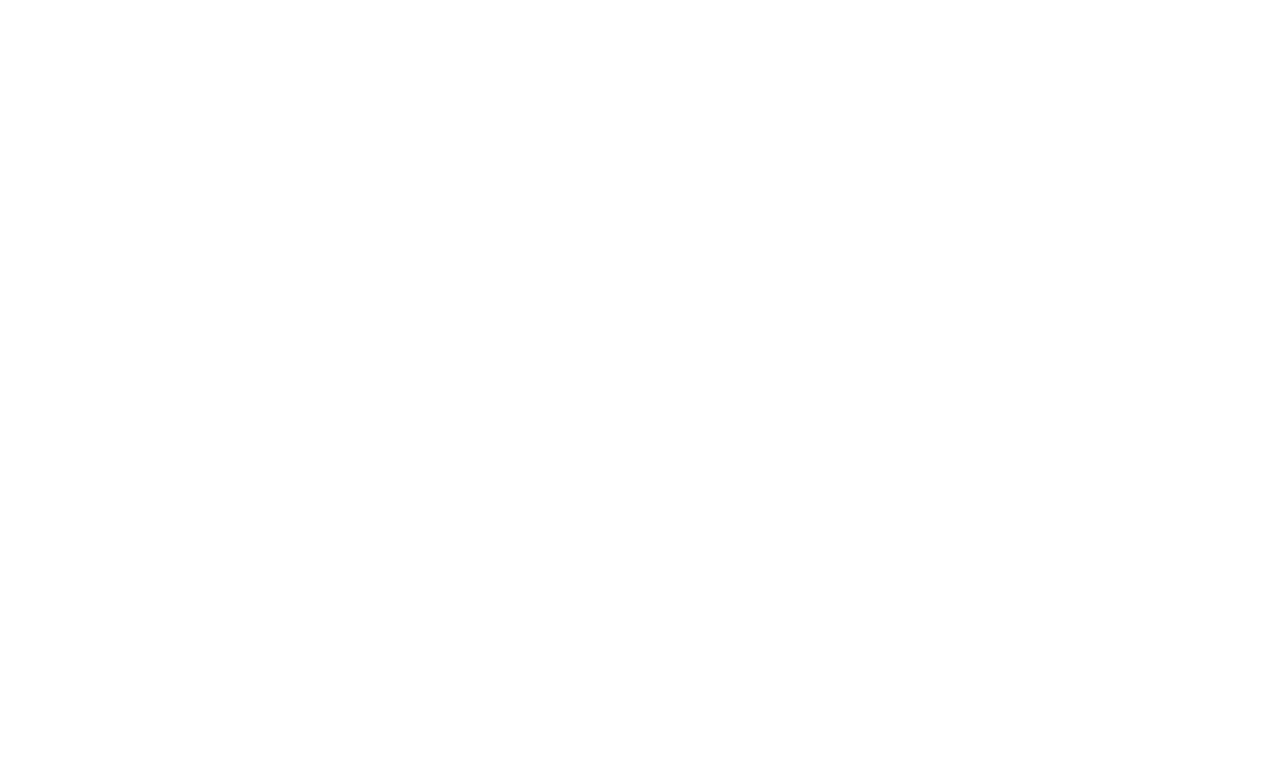
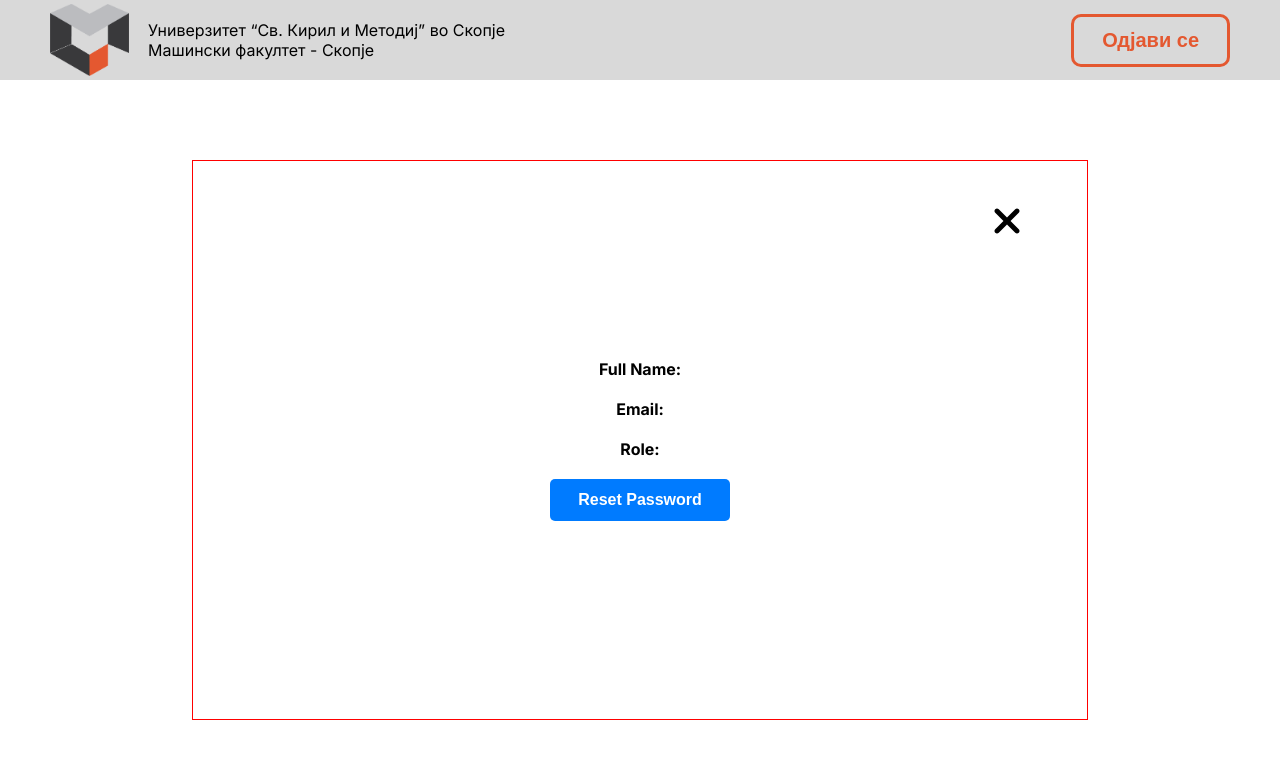
Before and after one commit to martytrajkoski/inSys--frontend, a React (Vite) app: page /profile in a window 1280 px wide. Before the commit this address had no page. Shown: the top 758 px of the page. Built offline with nearby package versions, Linux system fonts and the light colour scheme; no server answers.

Commit message:
profile page implemented, route for prikazi fakturi fixed

```diff
--- a/src/components/Header/Header.tsx
+++ b/src/components/Header/Header.tsx
@@ -1,7 +1,7 @@
 import React, { useEffect, useState } from "react";
 import axiosClient from "../../axiosClient/axiosClient";
 import type { UserType } from "../../types/types";
-import { useNavigate } from "react-router-dom";
+import { Link, useNavigate } from "react-router-dom";
 import logo from "../Logo/Asset_2.png";
 
 const Header: React.FC = () => {
@@ -13,7 +13,6 @@
       const response = await axiosClient.get("/auth/user");
       if (response.status === 200) {
         setUser(response.data);
-        console.log("response.data", response.data);
       }
     } catch (error) {
       console.error(error);
@@ -47,7 +46,7 @@
         </div>
       </div>
       <div className="header-user">
-        <p>{user?.name}</p>
+        <Link to='/profile'>{user?.name}</Link>
         <button onClick={logout}>Одјави се</button>
       </div>
     </div>
--- a/src/components/MainMenu/MainMenuSidebar.tsx
+++ b/src/components/MainMenu/MainMenuSidebar.tsx
@@ -7,7 +7,7 @@
     <div className="mainmenu-sidebar-backdrop">
       <div className="mainmenu-sidebar">
         <div className="sidebar-items">
-          <Link to="/lista-fakturi">Преглед на фактури</Link>
+          <Link to="/">Преглед на фактури</Link>
           <Link to="/lista-barateli">Преглед на баратели на набавка</Link>
           <Link to="/lista-izdavaci">Преглед на издавачи</Link>
         </div>
--- /dev/null
+++ b/src/pages/Sign/Profile.tsx
@@ -0,0 +1,127 @@
+import React, { useEffect, useState } from "react";
+import axiosClient from "../../axiosClient/axiosClient";
+import type { RoleType, UserType } from "../../types/types";
+import { FontAwesomeIcon } from "@fortawesome/react-fontawesome";
+import { faClose } from "@fortawesome/free-solid-svg-icons";
+import { useNavigate } from "react-router-dom";
+
+const Profile: React.FC = () => {
+    const [user, setUser] = useState<UserType>();
+    const [role, setRole] = useState<RoleType>();
+
+    const [showModal, setShowModal] = useState<boolean>(false);
+    const [resetEmail, setResetEmail] = useState<string>("");
+    const [resetMessage, setResetMessage] = useState<string | null>(null);
+
+    const navigate = useNavigate();
+
+    const fetchUser = async () => {
+        try {
+            const response = await axiosClient.get('/auth/user');
+            if (response.status === 200) {
+                setUser(response.data);
+                setResetEmail(response.data.email);
+            }
+        } catch (error) {
+            console.error("Error fetching user:", error);
+        }
+    };
+
+    const fetchRole = async () => {
+        try {
+            if (!user?.role_id) return;
+            const response = await axiosClient.get(`/roles/show/${user.role_id}`);
+            if (response.status === 201) {
+                setRole(response.data.role);
+            }
+        } catch (error) {
+            console.error("Error fetching role:", error);
+        }
+    };
+
+    const handleForgotPassword = async () => {
+        setResetMessage(null);
+        try {
+            await axiosClient.get("/auth/reset-password", {
+                params: { email: resetEmail },
+            });
+            setResetMessage("Password reset instructions sent to your email.");
+        } catch (err: any) {
+            setResetMessage("Failed to send reset instructions. Please try again.");
+        }
+    };
+
+    useEffect(() => {
+        fetchUser();
+    }, []);
+
+    useEffect(() => {
+        fetchRole();
+    }, [user?.role_id]);
+
+    return (
+        <div className="profile">
+            <div className="profile-container">
+                <div className="profile-navigation">
+                    <FontAwesomeIcon icon={faClose} onClick={()=>navigate(-1)} />
+                </div>
+                <div className="profile-info">
+                    <div className="profile-item">
+                        <label><b>Full Name: </b></label>
+                        {user?.name}
+                    </div>
+                    <div className="profile-item">
+                        <label><b>Email: </b></label>
+                        {user?.email}
+                    </div>
+                    <div className="profile-item">
+                        <label><b>Role: </b></label>
+                        {role?.name}
+                    </div>
+                    <div className="profile-buttons">
+                        <button onClick={() => setShowModal(true)}>Reset Password</button>
+                    </div>
+                </div>
+            </div>
+
+            {showModal && (
+                <div className="forgot-password-modal-overlay">
+                    <div className="forgot-password-modal-content">
+                        <h3>Reset Password</h3>
+                        <input
+                            type="email"
+                            placeholder="Enter your email"
+                            value={resetEmail}
+                            onChange={(e) => setResetEmail(e.target.value)}
+                        />
+
+                        <button onClick={handleForgotPassword} className="submit-button">
+                            Send Reset Link
+                        </button>
+                        <button
+                            onClick={() => {
+                                setShowModal(false);
+                                setResetMessage(null);
+                            }}
+                            className="cancel-button"
+                        >
+                            Cancel
+                        </button>
+
+                        {resetMessage && (
+                            <p
+                                className={`message ${
+                                    resetMessage.includes("instructions") ? "success" : "error"
+                                }`}
+                            >
+                                {resetMessage}
+                            </p>
+                        )}
+                    </div>
+                </div>
+            )}
+        </div>
+    );
+};
+
+export default Profile;
--- a/src/pages/Sign/SignIn.tsx
+++ b/src/pages/Sign/SignIn.tsx
@@ -68,7 +68,6 @@
             required
           />
 
-          {/* Password with Show/Hide Toggle */}
           <div className="password-input-wrapper">
             <input
               type={showPassword ? "text" : "password"}
--- a/src/routes/AppRoutes.tsx
+++ b/src/routes/AppRoutes.tsx
@@ -13,6 +13,7 @@
 import Barateli from "../pages/Departments/Barateli/Barateli";
 import Izdavaci from "../pages/Departments/Izdavaci/Izdavaci";
 import PregledFakturi from "../pages/MainMenu/PregledFakturi";
+import Profile from "../pages/Sign/Profile";
 
 const AppRoutes: React.FC = () => {
   return (
@@ -22,7 +23,7 @@
         <Route path="/signin" element={<SignIn />} />
         <Route path="/" element={<Home />}>
           <Route element={<MainMenu />}>
-            <Route path="lista-fakturi" element={<PregledFakturi/>}/>
+            <Route index element={<PregledFakturi/>}/>
             <Route path="lista-barateli" element={<Barateli />} />
             <Route path="lista-izdavaci" element={<Izdavaci />} />
           </Route>
@@ -39,6 +40,7 @@
             />
             <Route path="prodekan" element={<Prodekan />} />
           </Route>
+          <Route path="profile" element={<Profile/>}/>
         </Route>
       </Routes>
     </Router>
--- a/src/styles/main.scss
+++ b/src/styles/main.scss
@@ -8,6 +8,7 @@
 //pages
 @use "../styles/pages/sign/sign.scss";
 @use "../styles/pages/sign/forgotPassword.scss";
+@use "../styles/pages/sign/profile.scss";
 @use "../styles/pages/mainmenu/mainmenu.scss";
 @use "../styles/pages/departments/department.scss";
 @use "../styles/pages/departments/technical-secretary/technical-secretary.scss";
--- /dev/null
+++ b/src/styles/pages/sign/profile.scss
@@ -0,0 +1,45 @@
+.profile{
+    display: flex;
+    justify-content: center;
+    position: relative;
+    top: 10vh;
+    height: 90vh;
+
+    .profile-container{
+        border: 1px solid red;
+        display: flex;
+        flex-direction: row-reverse;
+        width: 70%;
+        margin: 80px;
+        position: relative;
+
+        .profile-navigation{
+            position: absolute;
+            margin: 40px 60px;
+
+            svg{
+                width: 40px;
+                height: 40px;
+                cursor: pointer;
+
+                &:hover{
+                    color: red;
+                }
+            }
+        }
+
+        .profile-info{
+            width: 100%;
+            display: flex;
+            flex-direction: column;
+            gap: 20px;
+            justify-content: center;
+            align-items: center;
+
+            .profile-item{
+                text-align: left;
+            }
+        }
+    }
+
+}
--- a/src/types/types.ts
+++ b/src/types/types.ts
@@ -1,6 +1,8 @@
 export interface UserType {
   id: number;
   name: string;
+  email: string;
+  role_id: number;
 }
 
 export interface IzdavaciType {
```
